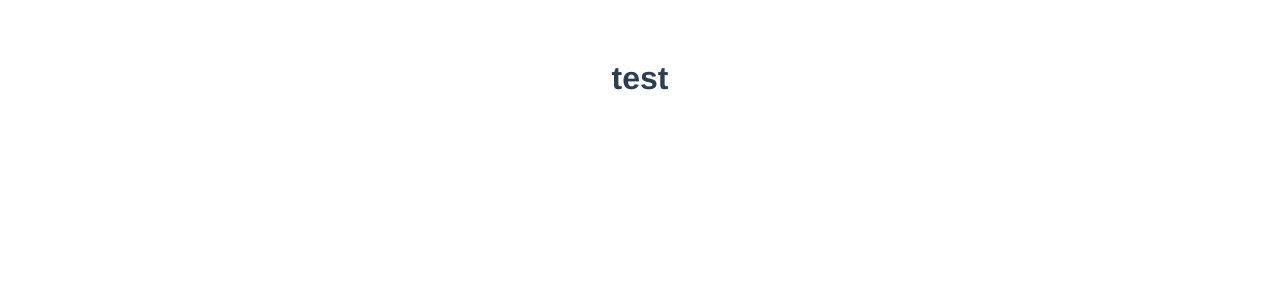
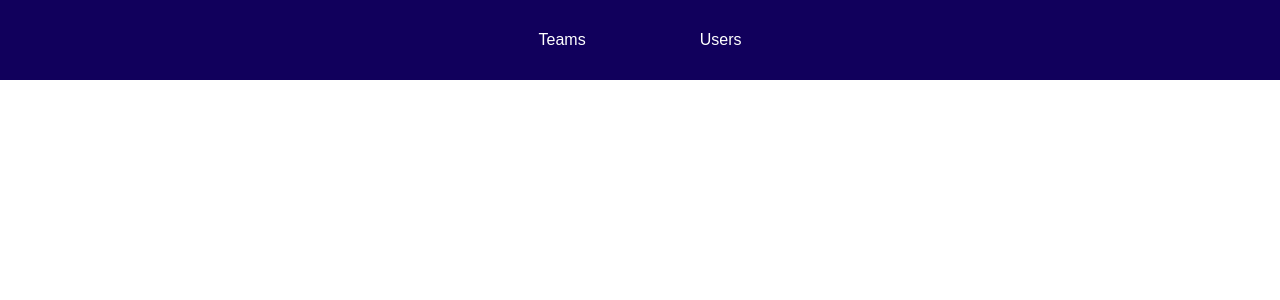
Before and after one commit to antoanparashkevov/teams-users-vue3, a Vue app: page / in a window 1280 px wide. Shown: the top 300 px of the page. Built offline with nearby package versions, Linux system fonts and the light colour scheme.

Commit message:
Modifying the navigation bar

```diff
--- a/src/App.vue
+++ b/src/App.vue
@@ -4,6 +4,7 @@
 
 <script>
 import TheNavigation from "@/components/nav/TheNavigation";
+
 export default {
   name: 'App',
   components: {
@@ -13,12 +14,15 @@ export default {
 </script>
 
 <style>
-#app {
-  font-family: Avenir, Helvetica, Arial, sans-serif;
-  -webkit-font-smoothing: antialiased;
-  -moz-osx-font-smoothing: grayscale;
-  text-align: center;
-  color: #2c3e50;
-  margin-top: 60px;
+* {
+  box-sizing: border-box;
+}
+
+body {
+  margin: 0
+}
+
+html {
+  font-family: sans-serif;
 }
 </style>
--- a/src/components/nav/TheNavigation.vue
+++ b/src/components/nav/TheNavigation.vue
@@ -1,5 +1,16 @@
 <template>
-<h1>test</h1>
+  <header>
+    <nav>
+      <ul>
+        <li>
+          <button>Teams</button>
+        </li>
+        <li>
+          <button>Users</button>
+        </li>
+      </ul>
+    </nav>
+  </header>
 </template>
 
 <script>
@@ -9,5 +20,42 @@ export default {
 </script>
 
 <style scoped>
+header {
+  width:100%;
+  height: 5rem;
+  background-color: #11005c;
+}
+
+nav{
+  height: 100%;
+}
+ul{
+  list-style: none;
+  margin: 0;
+  padding: 0;
+  height: 100%;
+  display: flex;
+  justify-content: center;
+  align-items: center;
+}
+
+li{
+  margin: 0 2rem;
+}
+button {
+  font: inherit;
+  background: transparent;
+  border: 1px solid transparent;
+  cursor: pointer;
+  color: white;
+  padding:0.5rem 1.5rem;
+  display: inline-block;
+}
+button:hover,
+button:active{
+  color: #f1a80a;
+  border-color: #f1a80a;
+  background-color: #1a037e;
+}
 
 </style>
```
